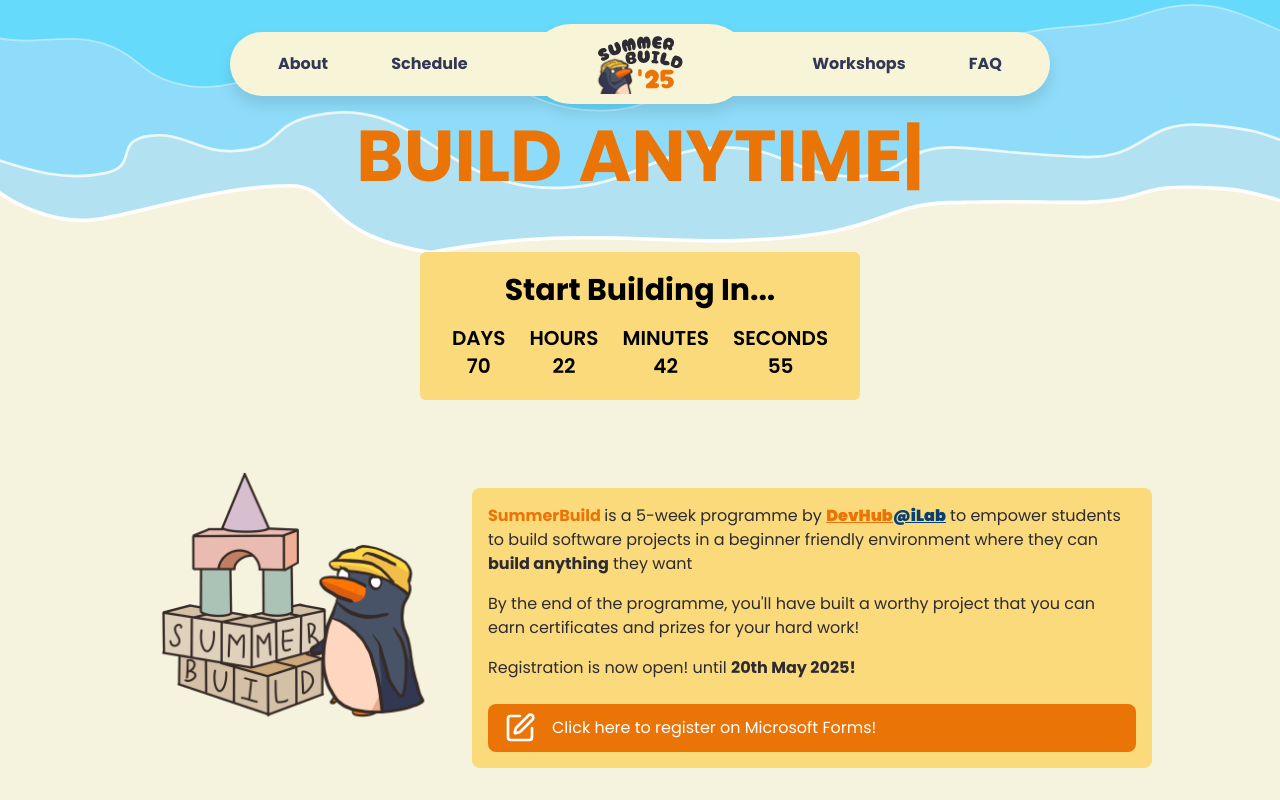
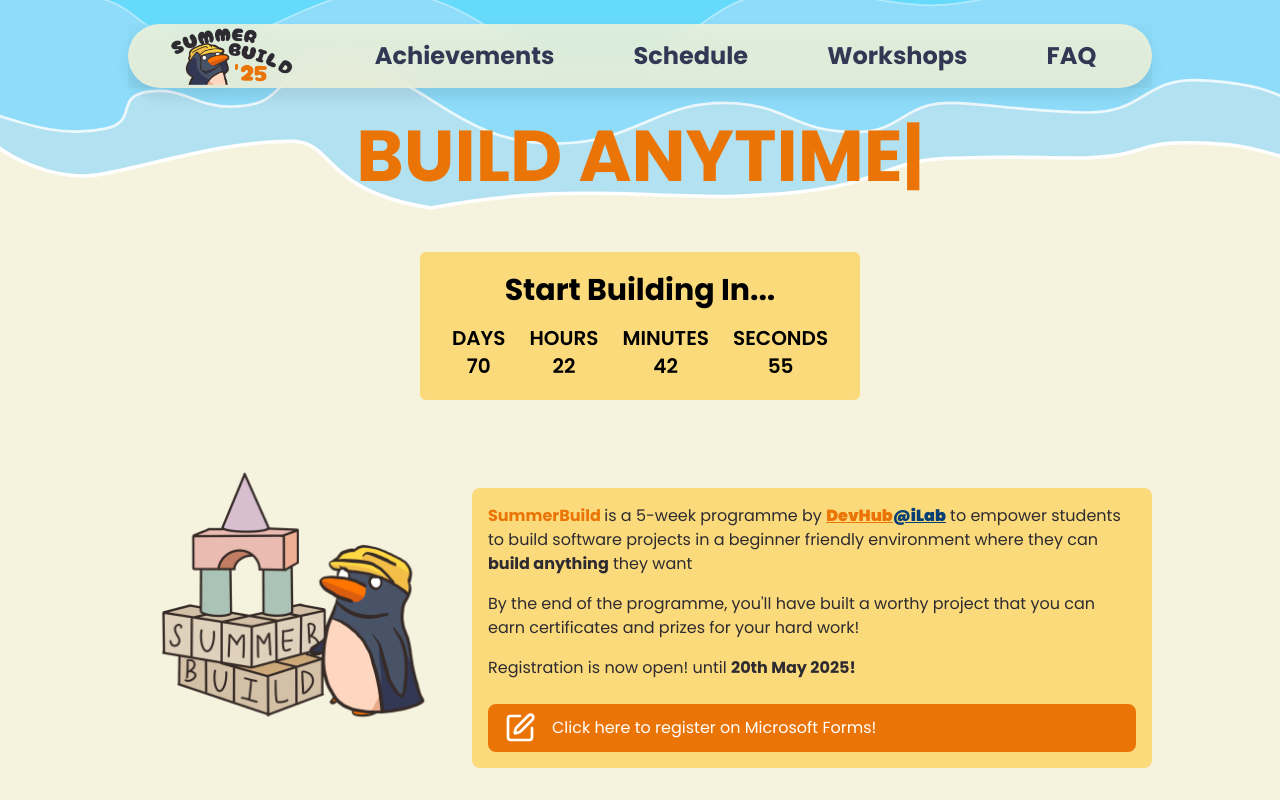
Before and after one commit to DevHub-iLab/summerbuild-2025, a React (Vite) app: page / in a window 1280 px wide. Shown: the top 800 px of the page. Built offline with nearby package versions, Linux system fonts and the light colour scheme; the HTML template or start-up script is replaced by a standard one.

Commit message:
⚡ Update Navbar component with new logo images and improved layout for mobile and desktop

```diff
--- a/src/components/Navbar/NewNav.jsx
+++ b/src/components/Navbar/NewNav.jsx
@@ -1,6 +1,7 @@
 import React, { useState, useEffect } from "react"
 import { IoIosMenu, IoMdClose } from "react-icons/io"
-import SummerBuild25 from "../../assets/summerbuild25logo.svg"
+import SummerBuild25 from "../../assets/sb25.png"
+import SummerBuild25Mobile from "../../assets/sb25mobile.png"
 
 function NewNav() {
     const [navbar, setNavbar] = useState(false) // Tracks background change
@@ -56,7 +57,7 @@
         <>
             <svg
                 class="absolute z-[-1] h-auto w-auto"
-                viewBox="10 100 1440 480">
+                viewBox="10 150 1440 1440">
                 <path
                     d="M109.474 347.754C66.984 350.169 21.4949 328.709 9.13968e-06 308.962L4.67713e-05 0.000244141L2093 0.000375473L2093 359.887C1918.04 373.19 1932.98 320.479 1848.5 320.479C1795.51 318.608 1724.39 349.444 1649.61 359.887C1547.51 374.144 1459.75 317.19 1385.5 312.225C1276.03 304.903 1318.19 323.927 1231.21 327.668C1180.22 328.084 1153.72 325.589 1091.74 327.668C988.264 327.668 1021.95 366.01 828.5 371C714.629 371 637 357 494.5 384C368.5 363.807 388.686 308.962 336.92 308.962C249.44 308.962 151.964 345.338 109.474 347.754Z"
                     fill="#B2E1F2"
@@ -82,21 +83,11 @@
             {/* Desktop Navbar */}
             <div className="flex max-w-full justify-center">
                 <div
-                    className={`fixed z-50 m-auto mt-8 w-full max-w-[80%] px-[8vw] transition-all duration-300`}>
+                    className={`max-w[90rem] md:max-w[70rem] fixed z-50 m-auto mt-6 w-full px-[4rem] transition-all duration-300 lg:px-[8rem]`}>
                     <nav
-                        className={`rounded-4xl bg-[#f8f4d8] drop-shadow-xl transition-all duration-100`}>
+                        className={`drop-shadow-xl backdrop-blur-md transition-all duration-100`}>
                         <ul
-                            className={`z-50 mx-auto hidden h-[8vh] items-center justify-around px-4 text-[2vh] font-bold text-[#323854] md:flex ${showNavbar ? "" : ""}`}>
-                            <li
-                                className="cursor-pointer transition-all duration-100 hover:underline"
-                                onClick={() => scrollToSection("about")}>
-                                About
-                            </li>
-                            <li
-                                className="cursor-pointer transition-all duration-100 hover:underline"
-                                onClick={() => scrollToSection("schedule")}>
-                                Schedule
-                            </li>
+                            className={`text[1rem] z-50 mx-auto hidden h-[4rem] items-center justify-around rounded-4xl bg-[#f8f4d8]/80 py-2 pr-4 font-bold text-[#323854] md:flex lg:text-[1.5rem] ${showNavbar ? "" : ""}`}>
                             <li
                                 className="cursor-pointer transition-all duration-100 hover:underline"
                                 onClick={() =>
@@ -108,9 +99,20 @@
                                 <img
                                     src={SummerBuild25}
                                     alt="SummerBuild Logo"
-                                    className="z-2 h-[10vh] rounded-[3rem] bg-[#f8f4d8] px-16 py-2 backdrop-blur-md transition-all duration-100 hover:scale-110"
+                                    className="z-2 h-[4rem] w-[8rem] rounded-[3rem] transition-all duration-100 hover:scale-110"
                                 />
                             </li>
+                            <li
+                                className="cursor-pointer transition-all duration-100 hover:underline"
+                                onClick={() => scrollToSection("achievements")}>
+                                Achievements
+                            </li>
+                            <li
+                                className="cursor-pointer transition-all duration-100 hover:underline"
+                                onClick={() => scrollToSection("schedule")}>
+                                Schedule
+                            </li>
+
                             <li
                                 className="cursor-pointer transition-all duration-100 hover:underline"
                                 onClick={() => scrollToSection("workshop")}>
@@ -127,20 +129,16 @@
             </div>
             {/* Mobile Navbar */}
             <div
-                className={`fixed top-0 z-50 w-full transition-all duration-300`}>
+                className={`fixed top-0 z-50 flex w-full justify-center py-2 transition-all duration-300`}>
                 <div
-                    className={`transition-all duration-300 ${
-                        navMobile || navbar
-                            ? "rounded-lg bg-[#f8f4d8]/80 shadow-lg backdrop-blur-md"
-                            : "bg-transparent"
-                    } flex w-full flex-col items-center justify-start p-2 md:hidden`}>
+                    className={`flex w-[80%] flex-col items-center justify-start rounded-lg bg-[#f8f4d8]/80 p-2 shadow-lg backdrop-blur-md transition-all duration-300 md:hidden`}>
                     {/* Mobile Menu Icon (Toggles Menu) */}
                     <div onClick={handleMobileNav} className="cursor-pointer">
-                        {navMobile ? (
-                            <IoMdClose className="text-[#FA6B1C]" size={30} />
-                        ) : (
-                            <IoIosMenu className="text-[#FA6B1C]" size={30} />
-                        )}
+                        <img
+                            src={SummerBuild25Mobile}
+                            alt="SummerBuild Logo"
+                            className="z-2 h-[2rem] w-full"
+                        />
                     </div>
 
                     {/* Menu Items (Shown Only When navMobile is True) */}
@@ -150,17 +148,17 @@
                                 ? "max-h-[500px] scale-y-100 opacity-100"
                                 : "max-h-0 scale-y-0 opacity-0"
                         }`}>
-                        <ul className="mt-5 text-center text-lg font-bold text-[#FA6B1C] sm:text-xl md:text-2xl">
+                        <ul className="mt-2 text-center text-lg font-bold text-[#FA6B1C] sm:text-xl md:text-2xl">
                             <li
-                                className="cursor-pointer py-5"
+                                className="cursor-pointer py-2"
                                 onClick={() => {
-                                    scrollToSection("about")
+                                    scrollToSection("achievements")
                                     setNavMobile(false)
                                 }}>
-                                About
+                                Achievements
                             </li>
                             <li
-                                className="cursor-pointer py-5"
+                                className="cursor-pointer py-2"
                                 onClick={() => {
                                     scrollToSection("schedule")
                                     setNavMobile(false)
@@ -168,18 +166,7 @@
                                 Schedule
                             </li>
                             <li
-                                className="cursor-pointer py-5"
-                                onClick={() => {
-                                    window.scrollTo({
-                                        top: 0,
-                                        behavior: "smooth",
-                                    })
-                                    setNavMobile(false)
-                                }}>
-                                Logo
-                            </li>
-                            <li
-                                className="cursor-pointer py-5"
+                                className="cursor-pointer py-2"
                                 onClick={() => {
                                     scrollToSection("workshop")
                                     setNavMobile(false)
@@ -187,7 +174,7 @@
                                 Workshops
                             </li>
                             <li
-                                className="cursor-pointer py-5"
+                                className="cursor-pointer py-2"
                                 onClick={() => {
                                     scrollToSection("faq")
                                     setNavMobile(false)
```
